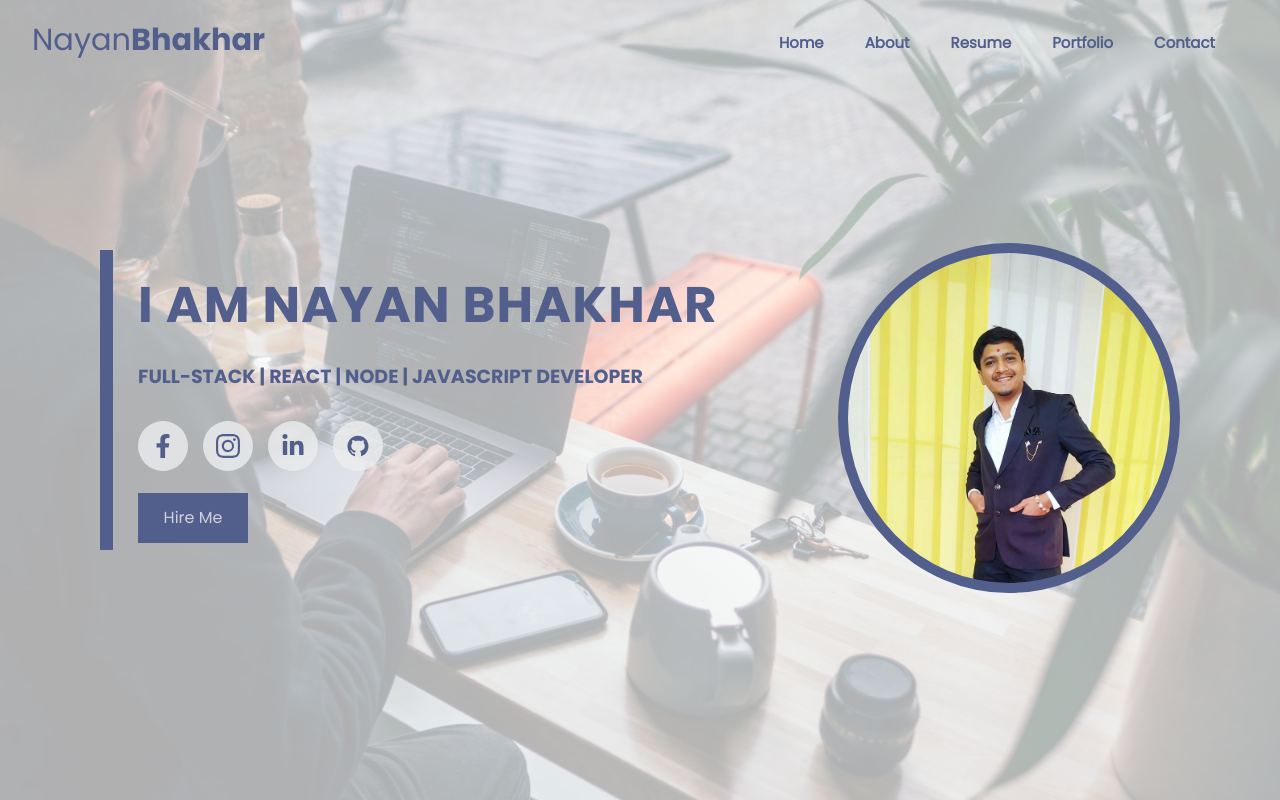
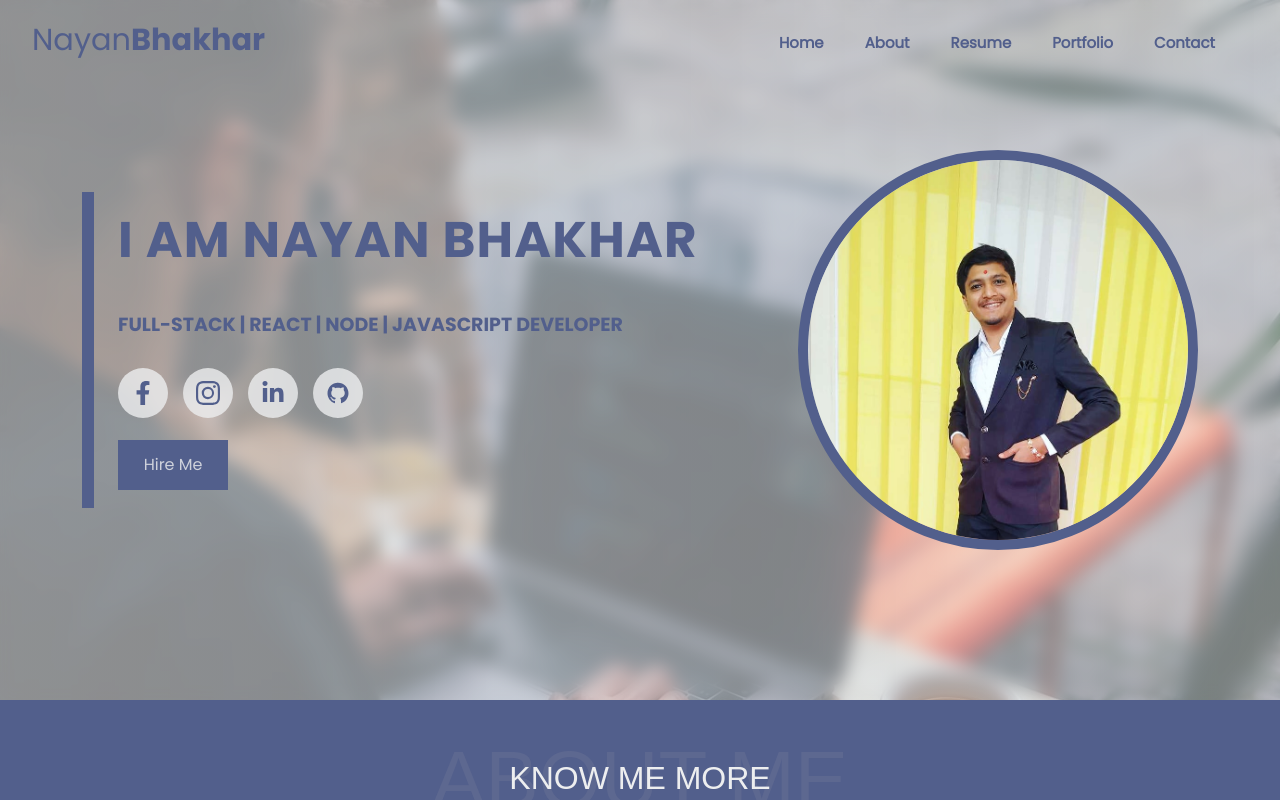
Before and after one commit to Nayan139/my_own_portfolio, a React (Create React App) app: page / in a window 1280 px wide. Shown: the top 800 px of the page. Built offline with nearby package versions, Linux system fonts and the light colour scheme.

Commit message:
Changes in navbar and added portfolio section

```diff
--- a/src/App.js
+++ b/src/App.js
@@ -1,6 +1,7 @@
 import "./App.css";
 import About from "./Components/About/About";
 import Home from "./Components/Home/Home";
+import Portfolio from "./Components/Portfolio/Portfolio";
 import Summary from "./Components/Summary/Summary";
 
 function App() {
@@ -9,6 +10,7 @@ function App() {
       <Home />
       <About />
       <Summary />
+      <Portfolio />
     </div>
   );
 }
--- a/src/Components/Home/Home.css
+++ b/src/Components/Home/Home.css
@@ -1,27 +1,44 @@
 .home-main-conatiner{
-    display: flex;
-    align-items: flex-start;
-    justify-content: center;
-    position: relative;
+    z-index: 3;
+    padding: 1.1rem 0px 1.1rem 1.5rem;
+    border-left: 0.8rem solid rgb(82, 95, 140);
 }
 .home-container {
+    background-image: url('../../Assets/Images/home_bg.jpg');
+    height: 700px;
+    display: flex;
+    justify-content: space-around;
+    -webkit-box-align: center;
+    align-items: center;
+    padding: 0px 2rem;
     position: relative;
-    height: 100vh;
-    width: 100vw;
-    align-items: center;
-    justify-content: center;
+    z-index: 1;
 }
-
 .home-container::before {
       content: "";
-      background-image: url('../../Assets/Images/home_bg.jpg');
-      background-size: cover;
+      background: linear-gradient(to right, rgba(237, 238, 239, 0.6), rgba(237, 238, 239, 0.5));
+      backdrop-filter: blur(9px);
       position: absolute;
-      top: 0px;
-      right: 0px;
-      bottom: 0px;
-      left: 0px;
-      opacity: 0.31;
+      inset: 0px;
+  }
+.navbar-header{
+    background: rgb(82, 95, 140);
+    display: flex;
+    -webkit-box-pack: justify;
+    justify-content: space-between;
+    color: rgb(237, 238, 239) !important;
+    padding-top: 1.5rem;
+    height: 80px;
+    z-index: 9999;
+    width: 100%;
+    max-width: 100%;
+    box-shadow: rgb(0 0 0 / 20%) 0px 4px 2px -2px;
+}
+.nav-link{
+    color: rgb(82, 95, 140);
+}
+.headder{
+    color:rgba(237, 238, 239, 0.8) !important;
 }
  .header-name{
     font-family:"Poppins Medium",sans-serif;
@@ -32,6 +49,27 @@
     font-weight: 500;
     cursor: pointer;
     transition: all 0.4s ease 0s;
+}
+.navbar-header-logo{
+    font-family: "Poppins Medium",sans-serif;
+    font-size: 25px;
+    font-size: 1.9rem;
+    align-items: center;
+    font-weight: 500;
+    cursor: pointer;
+    transition: all 0.4s ease 0s;
+    color: rgba(237, 238, 239, 0.8) !important;
+}
+.home-name{
+    font-family: NikunjThesiya;
+    font-size: 4rem;
+    color: rgb(82, 95, 140);
+}
+.home-techno{
+    font-size: 1.2rem;
+    font-weight: 500;
+    color: rgb(82, 95, 140);
+    margin-top: 1.3rem;
 }
 span{
     font-weight:900 !important;
@@ -72,13 +110,7 @@ span{
     padding: 100px;
 }
 .home-section{
-    margin-left: 0px !important;
-    height: 300px;
-    width: 100%;
-    border-left: 13px solid  rgb(82, 95, 140);
     text-align: left;
-    padding:25px 0  0 25px;
-    flex-wrap: wrap;
 }
 .home-section h1{
     color:  rgb(82, 95, 140);
@@ -136,14 +168,9 @@ span{
     color: rgb(82, 95, 140) !important;
 }
  .home-picture {
-    margin: 35px 0 0 0;
-    height: 350px;
-    width: 500px;
     border: 10px solid  rgb(82, 95, 140);
     border-radius: 100%;
     background-image: url("../../Assets/Images/profile.jpg");
-    background-size:cover;
-    border-radius: 100%;
-    background-repeat: no-repeat;
-    background-position: center;
+    z-index: 2;
+    width: 25rem;
 }
--- a/src/Components/Home/Home.js
+++ b/src/Components/Home/Home.js
@@ -1,41 +1,86 @@
-import React from "react";
+import React, { useEffect, useState } from "react";
 import Container from "react-bootstrap/Container";
 import Nav from "react-bootstrap/Nav";
 import Navbar from "react-bootstrap/Navbar";
 import { FaFacebookF, FaLinkedinIn } from "react-icons/fa";
 import { BsInstagram } from "react-icons/bs";
 import { AiOutlineGithub } from "react-icons/ai";
+import nayan from "../../Assets/Images/profile.jpg";
 import "./Home.css";
 
 const Home = () => {
+  let listener = null;
+  const [scrollState, setScrollState] = useState(false);
+
+  useEffect(() => {
+    listener = document.addEventListener("scroll", (e) => {
+      var scrolled = document.scrollingElement.scrollTop;
+      if (scrolled >= 120) {
+        if (scrollState !== true) setScrollState(true);
+      } else {
+        if (scrollState !== false) setScrollState(false);
+      }
+    });
+    return () => {
+      document.removeEventListener("scroll", listener);
+    };
+  }, [scrollState]);
   return (
-    <div className="home-main-conatiner">
-      <div className="home-container">
-        <div className="home-header">
-          <Navbar variant="dark">
+    <>
+      <Navbar
+        className={scrollState ? "navbar-header" : ""}
+        variant="light"
+        fixed="top"
+      >
         <Container>
           <Navbar.Brand href="#home">
-                <div className="header-name">
+            <div className={scrollState ? "navbar-header-logo" : "header-name"}>
               <p>
                 Nayan<span>Bhakhar</span>
               </p>
             </div>
           </Navbar.Brand>
           <Nav className="me-last">
-                <Nav.Link href="#home">Home</Nav.Link>
-                <Nav.Link href="#features">About</Nav.Link>
-                <Nav.Link href="#pricing">Resume</Nav.Link>
-                <Nav.Link href="#pricing1">Portfolio</Nav.Link>
-                <Nav.Link href="#pricing2">Contact</Nav.Link>
+            <Nav.Link
+              href="#home"
+              className={scrollState ? "nav-link headder" : "me-last"}
+            >
+              Home
+            </Nav.Link>
+            <Nav.Link
+              href="#features"
+              className={scrollState ? "nav-link headder" : "me-last"}
+            >
+              About
+            </Nav.Link>
+            <Nav.Link
+              href="#pricing"
+              className={scrollState ? "nav-link headder" : "me-last"}
+            >
+              Resume
+            </Nav.Link>
+            <Nav.Link
+              href="#pricing1"
+              className={scrollState ? "nav-link headder" : "me-last"}
+            >
+              Portfolio
+            </Nav.Link>
+            <Nav.Link
+              href="#pricing2"
+              className={scrollState ? "nav-link headder" : "me-last"}
+            >
+              Contact
+            </Nav.Link>
           </Nav>
         </Container>
       </Navbar>
-        </div>
-      </div>
-      <div className="home-main">
+      <div className="home-container">
+        <div className="home-main-conatiner">
           <div className="home-section">
-          <h1>I AM NAYAN BHAKHAR</h1>
-          <p>FULL-STACK | REACT | NODE | JAVASCRIPT DEVELOPER</p>
+            <h1 className="home-name">I AM NAYAN BHAKHAR</h1>
+            <p className="home-techno">
+              FULL-STACK | REACT | NODE | JAVASCRIPT DEVELOPER
+            </p>
             <div className="home-icon">
               <a href="https://www.udemy.com/certificate/UC-7b02833b-d6a1-487b-ab5c-d4df5a4a4bae/">
                 <FaFacebookF />
@@ -56,9 +101,10 @@ const Home = () => {
               </a>
             </div>
           </div>
-        <div className="home-picture"></div>
         </div>
+        <img src={nayan} alt="nayan" className="home-picture" />
       </div>
+    </>
   );
 };
 
--- /dev/null
+++ b/src/Components/Portfolio/Portfolio.css
@@ -0,0 +1,103 @@
+* {
+    font-family: "Poppins Regular",sans-serif;
+    box-sizing: border-box;
+    padding: 0;
+    margin: 0;
+}
+
+.portfolio-section{
+    width: 100%;
+    height: auto;
+    background: rgb(82, 95, 140);
+    display: flex;
+    flex-direction: column;
+    justify-content: space-around;
+    align-items: center;
+    padding: 2rem 8rem;
+    color: rgb(237, 238, 239);
+}
+.portfolio-header{
+    display: flex;
+    justify-content: center;
+    text-align: center;
+    align-items: center;
+}
+.header-title{
+    font-family: "Poppins Semi-Bold",sans-serif;
+    font-size: 5rem;
+    color: rgba(197, 191, 188, 0.1);
+    position: relative;
+    margin-bottom: 2rem;
+}
+.header-title::after{
+    position: absolute;
+    width: 100%;
+    content: "MY WORK";
+    margin: 0px;
+    font-size: 2rem;
+    color: rgb(237, 238, 239);
+    top: 50%;
+    left: 50%;
+    transform: translate(-50%, -50%);
+}
+.portfolio-cards{
+    display: grid;
+    grid-template-columns: 1fr 1fr 1fr;
+}
+.portfolio-card{
+    display: flex;
+    flex: 1 1 0%;
+    margin: 1.2rem;
+    border-radius: 10px;
+    background-color: rgb(237, 238, 239);
+}
+.portfolio-link{
+    display: flex;
+    flex-flow: column;
+    width: 100%;
+    box-shadow: rgb(50 50 50 / 38%) 0px 0px 9px 0px;
+    border-radius: 10px;
+    overflow: hidden;
+    text-decoration: none;
+}
+.card{
+    position: relative;
+    width: 100%;
+    padding-top: 67%;
+    overflow: hidden;
+}
+.card-img{
+    position: absolute;
+    inset: 0px;
+    display: block;
+    width: 100%;
+    max-width: 100%;
+    height: 100%;
+    max-height: 100%;
+    object-fit: cover;
+    transition: all 0.2s linear 0s;
+}
+.card::after{
+    content: attr(data-category);
+    position: absolute;
+    bottom: 0px;
+    margin-left: 10px;
+    padding: 6px 8px;
+    max-width: calc(100% - 60px);
+    font-size: 12px;
+    font-weight: 700;
+    color: rgb(255, 255, 255);
+    background-color: rgb(82, 95, 140);
+    box-sizing: border-box;
+}
+.card-desc{
+    padding: 20px 30px 30px;
+    background-color: rgb(237, 238, 239);
+}
+.desc{
+    color: rgb(82, 95, 140);
+    font-size: 1rem;
+    line-height: 24px;
+    text-align: justify;
+    font-family: "Poppins Bold",sans-serif !important;
+}
--- /dev/null
+++ b/src/Components/Portfolio/Portfolio.js
@@ -0,0 +1,49 @@
+import React from "react";
+import "./Portfolio.css";
+import covidTracker from "../../Assets/Images/covidTracker.png";
+import portfolioSite from "../../Assets/Images/portfolioSite.png";
+
+const Portfolio = () => {
+  return (
+    <div>
+      <div className="portfolio-section">
+        <div className="portfolio-header"></div>
+        <h1 className="header-title">PORTFOLIO</h1>
+        <div className="portfolio-cards">
+          <div className="portfolio-card">
+            <a
+              href="https://covid-tracker-nb.netlify.app/"
+              className="portfolio-link"
+            >
+              <div className="card" data-category="SEE LIVE">
+                <img src={covidTracker} className="card-img" />
+              </div>
+              <div className="card-desc">
+                <h5 className="desc">
+                  Responsive Covid Trcker API using React Hooks,Material-UI
+                </h5>
+              </div>
+            </a>
+          </div>
+          <div className="portfolio-card">
+            <a
+              href="https://nayan-bhakhar-fullstack.netlify.app/"
+              className="portfolio-link"
+            >
+              <div className="card" data-category="SEE LIVE">
+                <img src={portfolioSite} className="card-img" />
+              </div>
+              <div className="card-desc">
+                <h5 className="desc">
+                  Portfolio Site using ReactJS and Styled Components
+                </h5>
+              </div>
+            </a>
+          </div>
+        </div>
+      </div>
+    </div>
+  );
+};
+
+export default Portfolio;
```
Also changed, not shown: src/Assets/Images/covidTracker.png (added), src/Assets/Images/portfolioSite.png (added). Lines whose indentation alone changed are shown as unchanged.
